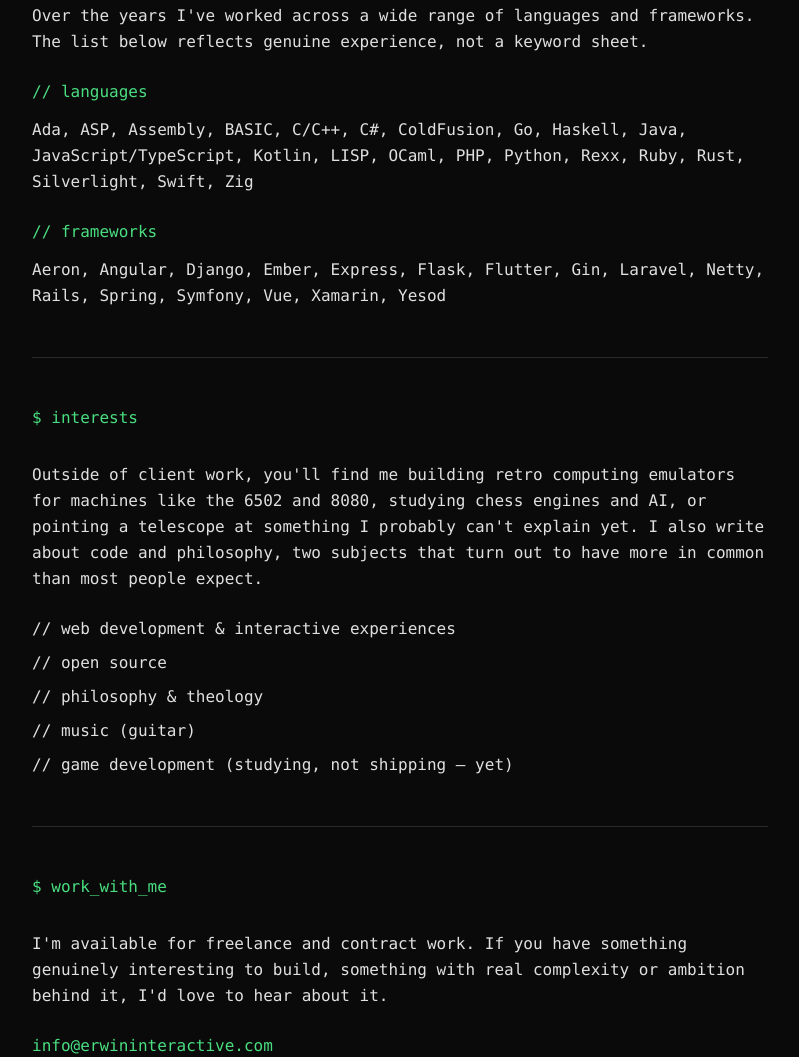
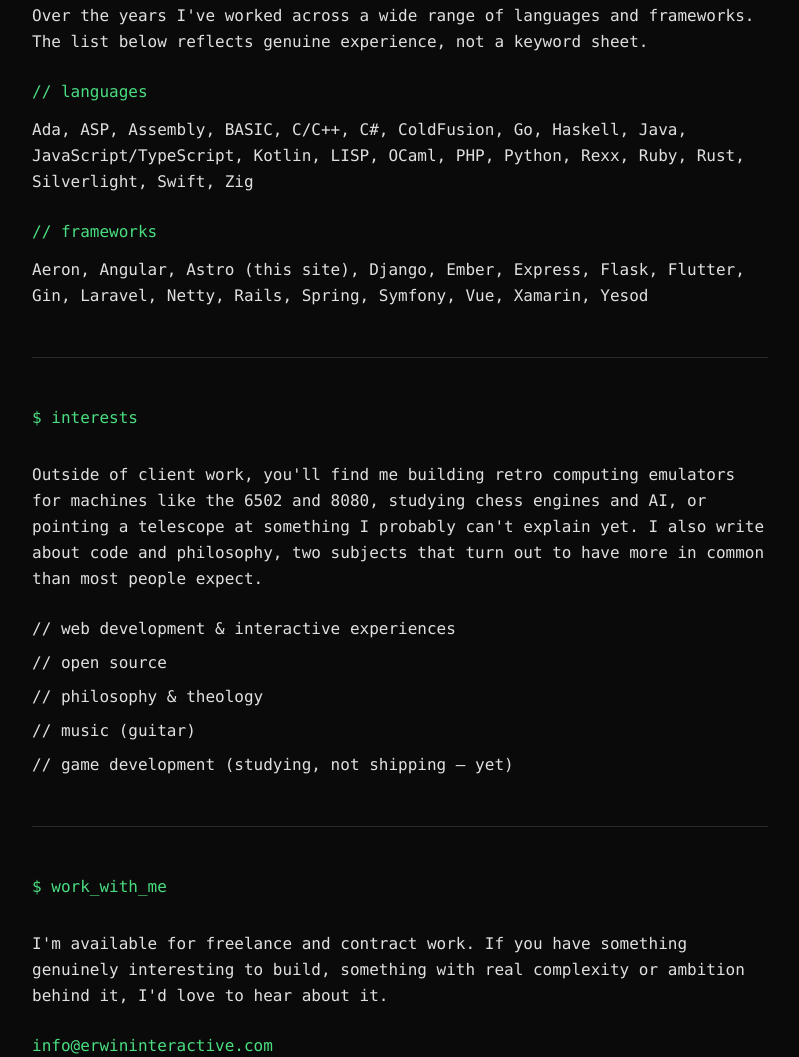
Before and after one commit to andrewthecodertx/andrewthecoder.com, an Astro site: page /about in a window 1280 px wide. Shown: the part 755-1812 px from the top of the page, without its empty margins (240-1039 px from the left). Built offline with nearby package versions, Linux system fonts and the light colour scheme; Astro itself is replaced by a stand-in of ours.

Commit message:
update about page

```diff
--- a/src/pages/about.astro
+++ b/src/pages/about.astro
@@ -62,8 +62,8 @@ const permalink = `${Astro.site.href}about`;
 		<div>
 		  <h3 class="text-terminal-green mb-3">// frameworks</h3>
 		  <p class="text-terminal-muted">
-			Aeron, Angular, Django, Ember, Express, Flask, Flutter, Gin, Laravel,
-			Netty, Rails, Spring, Symfony, Vue, Xamarin, Yesod
+		  Aeron, Angular, Astro (this site), Django, Ember, Express, Flask, Flutter,
+		  Gin, Laravel, Netty, Rails, Spring, Symfony, Vue, Xamarin, Yesod
 		  </p>
 		</div>
 	  </div>
```
